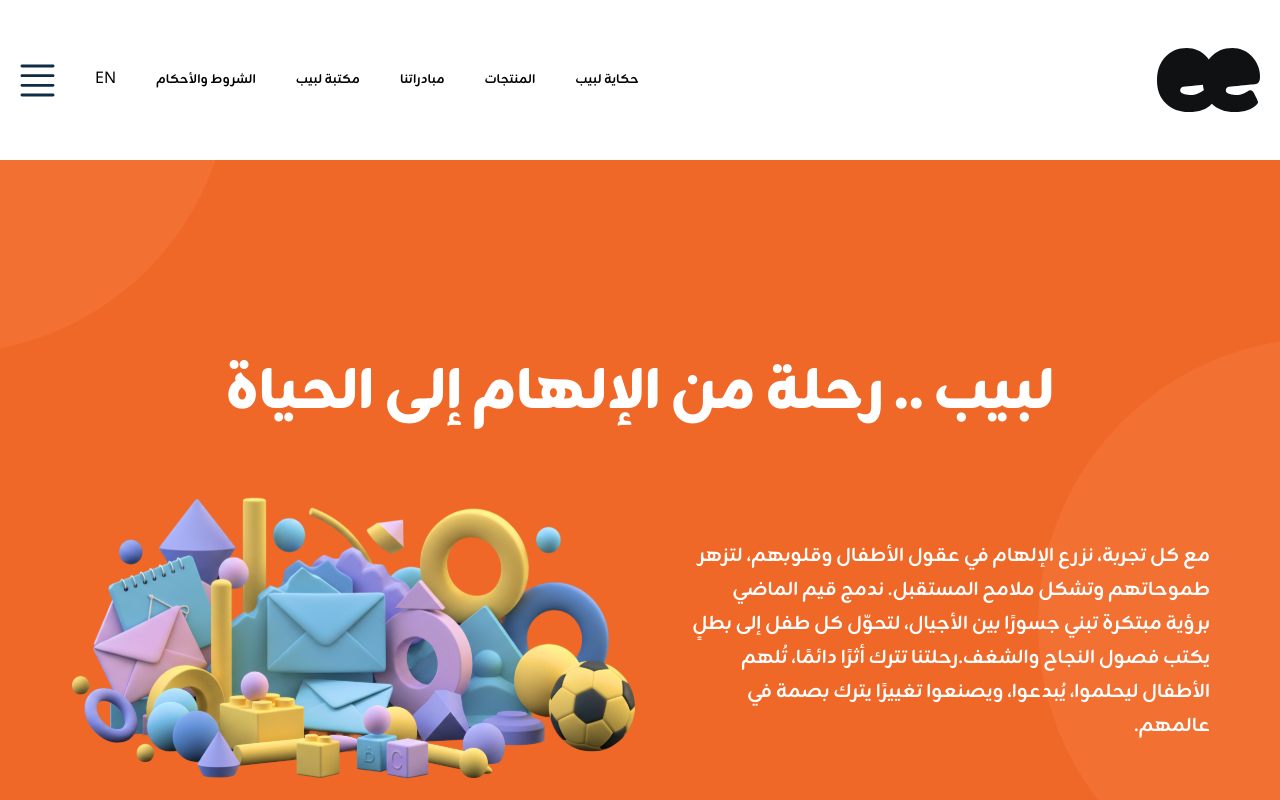
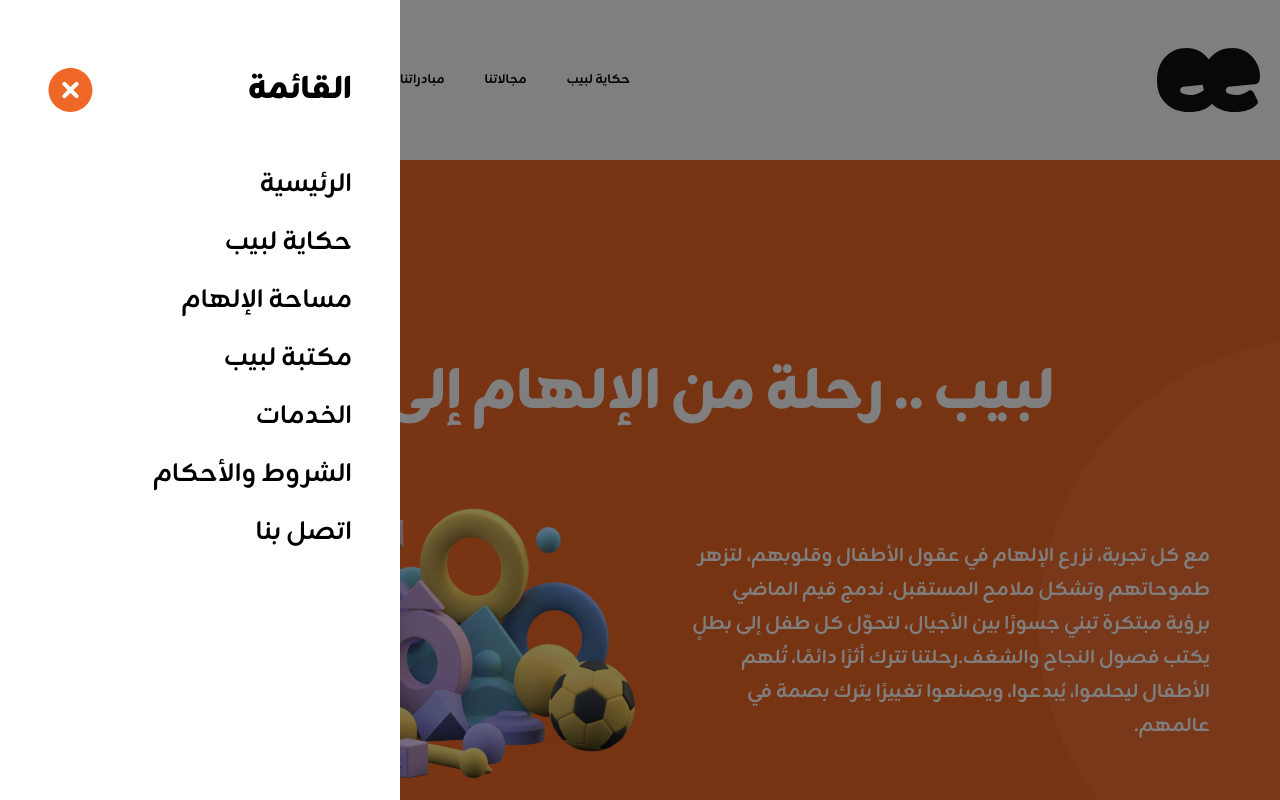
Before and after one commit to Sheriff30/labib, a React (Vite) app: page / in a window 1280 px wide. Both pictures are taken after a click on the item 37 px from the left and 80 px from the top of the page. Shown: the top 800 px of the page. Built offline with nearby package versions, Linux system fonts and the light colour scheme.

Commit message:
menu list added

```diff
--- a/src/index.css
+++ b/src/index.css
@@ -83,6 +83,9 @@ body {
 .h2-bold {
   @apply text-[30px] lg:text-[40px]  leading-[36px] lg:leading-[52px] font-[900];
 }
+.h2-light {
+  @apply text-[30px] lg:text-[40px]  leading-[36px] lg:leading-[52px] font-[900];
+}
 
 .h3-bold-english {
   @apply text-[24px] leading-[29px] font-medium;
@@ -99,6 +102,9 @@ body {
 
 .h3-light {
   @apply font-light text-[24px] lg:text-[32px] leading-[32px] lg:leading-[42px];
+}
+.h3-medium {
+  @apply font-medium text-[24px] lg:text-[32px] leading-[32px] lg:leading-[42px];
 }
 .h3-bold {
   @apply font-bold text-[24px] lg:text-[32px] leading-[32px] lg:leading-[42px];
--- a/src/pages/Home/components/Header.jsx
+++ b/src/pages/Home/components/Header.jsx
@@ -1,8 +1,10 @@
-import React, { useState, useEffect } from "react";
+import React, { useState, useEffect, useRef } from "react";
 import { useLocation } from "react-router-dom";
 
 export default function Header() {
   const [isScrolled, setIsScrolled] = useState(false);
+  const [isMenuOpened, setIsMenuOpened] = useState(false);
+  const menuRef = useRef(null);
 
   useEffect(() => {
     const handleScroll = () => {
@@ -14,26 +16,81 @@ export default function Header() {
     return () => window.removeEventListener("scroll", handleScroll);
   }, []);
 
+  useEffect(() => {
+    const handleClickOutside = (event) => {
+      if (
+        isMenuOpened &&
+        menuRef.current &&
+        !menuRef.current.contains(event.target)
+      ) {
+        setIsMenuOpened(false);
+      }
+    };
+
+    if (isMenuOpened) {
+      document.addEventListener("mousedown", handleClickOutside);
+    }
+
+    return () => {
+      document.removeEventListener("mousedown", handleClickOutside);
+    };
+  }, [isMenuOpened]);
+
+  function handleMenuOpen() {
+    setIsMenuOpened((menu) => !menu);
+  }
+
   const navItems = [
     {
       label: "حكاية لبيب",
       href: "/",
     },
     {
-      label: "المنتجات",
-      href: "/products",
+      label: "مجالاتنا",
+      href: "/",
     },
     {
       label: "مبادراتنا",
-      href: "/initiatives",
+      href: "/",
     },
     {
       label: "مكتبة لبيب",
-      href: "/library",
+      href: "/",
     },
     {
       label: "الشروط والأحكام",
       href: "/terms",
+    },
+  ];
+
+  const menuNavItems = [
+    {
+      label: "الرئيسية",
+      href: "/",
+    },
+    {
+      label: "حكاية لبيب",
+      href: "/",
+    },
+    {
+      label: "مساحة الإلهام",
+      href: "/",
+    },
+    {
+      label: "مكتبة لبيب",
+      href: "/",
+    },
+    {
+      label: "الخدمات",
+      href: "/",
+    },
+    {
+      label: "الشروط والأحكام",
+      href: "/",
+    },
+    {
+      label: "اتصل بنا",
+      href: "/",
     },
   ];
 
@@ -53,6 +110,7 @@ export default function Header() {
   const paddingClass = isScrolled ? "py-[20px]" : "py-[20px] lg:py-[48px]";
 
   return (
+    <>
       <div
         className={`${paddingClass} px-[20px] transition-all duration-300 ease-in-out ${style}`}
       >
@@ -75,7 +133,7 @@ export default function Header() {
             })}
 
             <li className="cursor-pointer">EN</li>
-          <li className="cursor-pointer">
+            <li className="cursor-pointer" onClick={handleMenuOpen}>
               <img
                 src="/menu.svg"
                 alt="menu"
@@ -85,5 +143,38 @@ export default function Header() {
           </ul>
         </header>
       </div>
+
+      {/* Menu list */}
+      {isMenuOpened && (
+        <div className="bg-[#00000080] fixed top-0 left-0 z-50 h-[100dvh] w-[100dvw] flex justify-end">
+          <div
+            ref={menuRef}
+            className="max-w-[300px] lg:max-w-[400px] bg-white w-full h-full py-[30px] lg:py-[64px] px-[20px] lg:px-[48px] flex flex-col gap-[48px]"
+          >
+            <div className="flex justify-between gap-1 items-center">
+              <div className="h2-light">القائمة</div>
+              <img
+                src="/close.svg"
+                alt="close button"
+                onClick={handleMenuOpen}
+                className="cursor-pointer"
+              />
+            </div>
+
+            <ul className="flex flex-col gap-[16px]">
+              {menuNavItems.map((link, index) => {
+                return (
+                  <li key={index}>
+                    <a href={link.href} className="h3-medium">
+                      {link.label}
+                    </a>
+                  </li>
+                );
+              })}
+            </ul>
+          </div>
+        </div>
+      )}
+    </>
   );
 }
```
Also changed, not shown: public/close.svg (added). Lines whose indentation alone changed are shown as unchanged.
